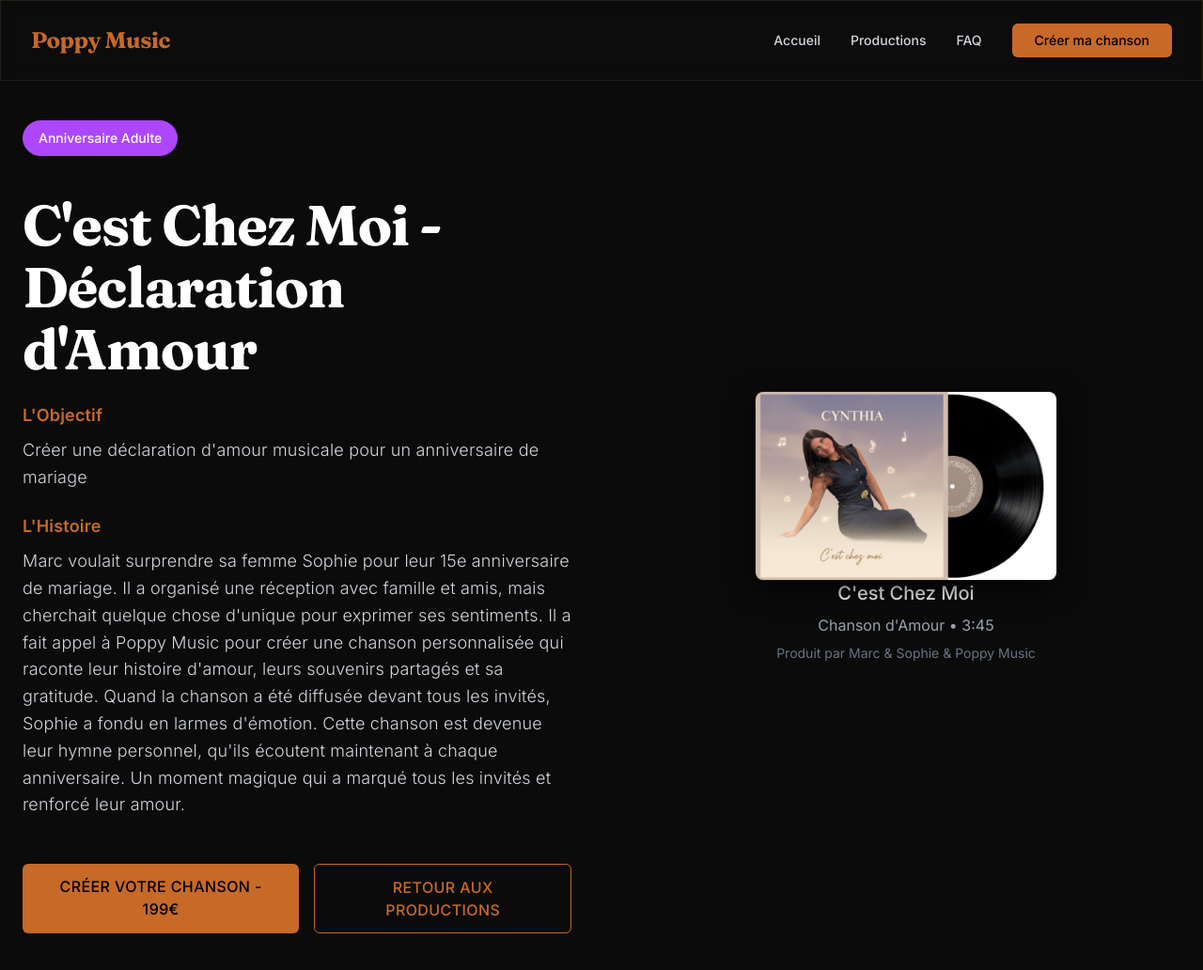
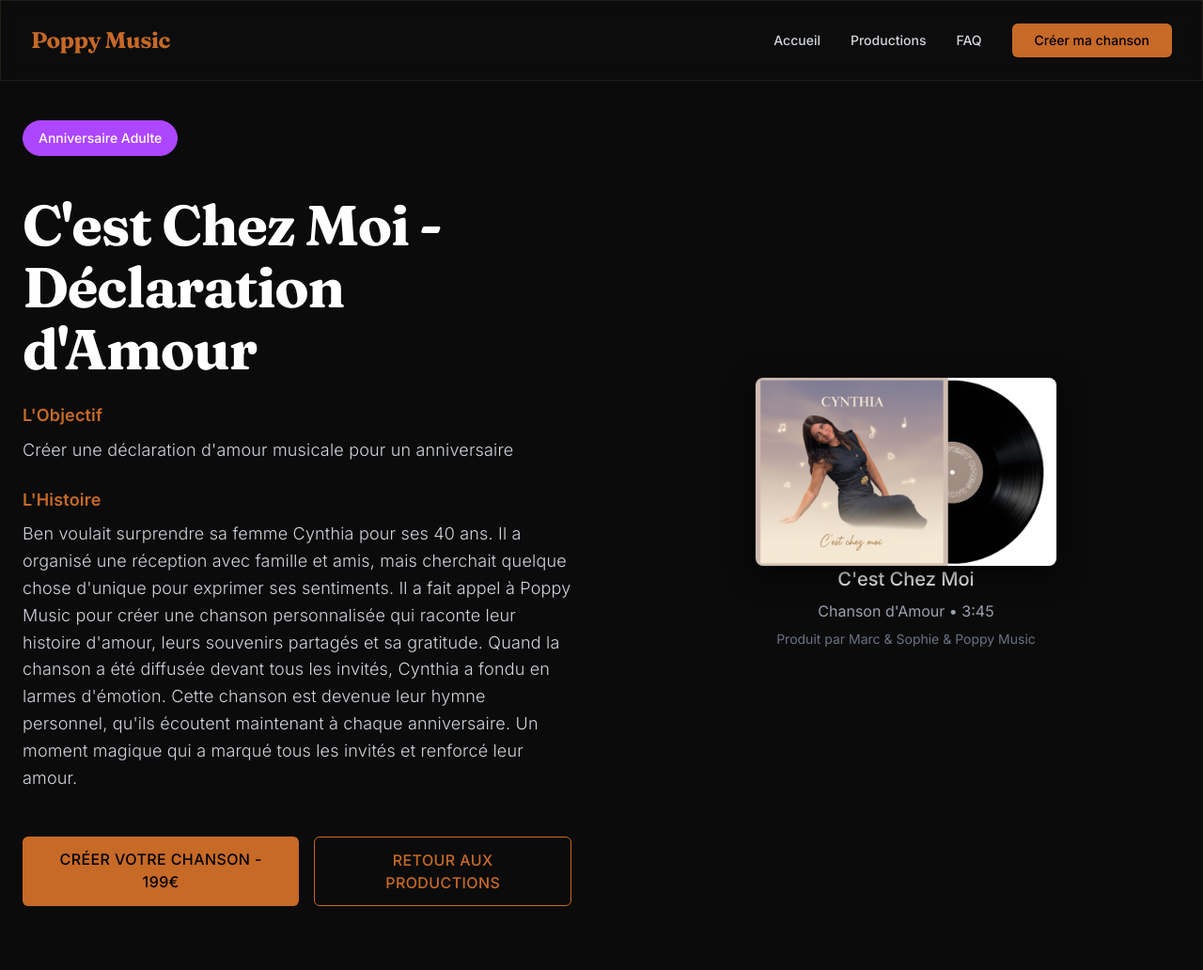
Before and after one commit to wardogz-dev/poppymusic, an Astro site: page /cas-usage/cest-chez-moi in a window 1280 px wide. Shown: the top 1032 px of the page at 94% size. Built offline with nearby package versions, Linux system fonts and the light colour scheme; Astro itself is replaced by a stand-in of ours.

Commit message:
📝 Mise à jour histoire 'C'est Chez Moi': Ben et Cynthia pour ses 40 ans

```diff
--- a/src/pages/cas-usage/cest-chez-moi.astro
+++ b/src/pages/cas-usage/cest-chez-moi.astro
@@ -9,8 +9,8 @@ import UseCaseLayout from '../../layouts/UseCaseLayout.astro';
 	duration="3:45"
 	clientType="Particulier"
 	tag="Anniversaire Adulte"
-	objective="Créer une déclaration d'amour musicale pour un anniversaire de mariage"
-	story="Marc voulait surprendre sa femme Sophie pour leur 15e anniversaire de mariage. Il a organisé une réception avec famille et amis, mais cherchait quelque chose d'unique pour exprimer ses sentiments. Il a fait appel à Poppy Music pour créer une chanson personnalisée qui raconte leur histoire d'amour, leurs souvenirs partagés et sa gratitude. Quand la chanson a été diffusée devant tous les invités, Sophie a fondu en larmes d'émotion. Cette chanson est devenue leur hymne personnel, qu'ils écoutent maintenant à chaque anniversaire. Un moment magique qui a marqué tous les invités et renforcé leur amour."
+	objective="Créer une déclaration d'amour musicale pour un anniversaire"
+	story="Ben voulait surprendre sa femme Cynthia pour ses 40 ans. Il a organisé une réception avec famille et amis, mais cherchait quelque chose d'unique pour exprimer ses sentiments. Il a fait appel à Poppy Music pour créer une chanson personnalisée qui raconte leur histoire d'amour, leurs souvenirs partagés et sa gratitude. Quand la chanson a été diffusée devant tous les invités, Cynthia a fondu en larmes d'émotion. Cette chanson est devenue leur hymne personnel, qu'ils écoutent maintenant à chaque anniversaire. Un moment magique qui a marqué tous les invités et renforcé leur amour."
 	audioSrc="/music/cest-chez-moi.mp3"
 	coverClosed="/images/covers/cest-chez-moi-closed.png"
 	coverOpened="/images/covers/cest-chez-moi-opened.png"
```
